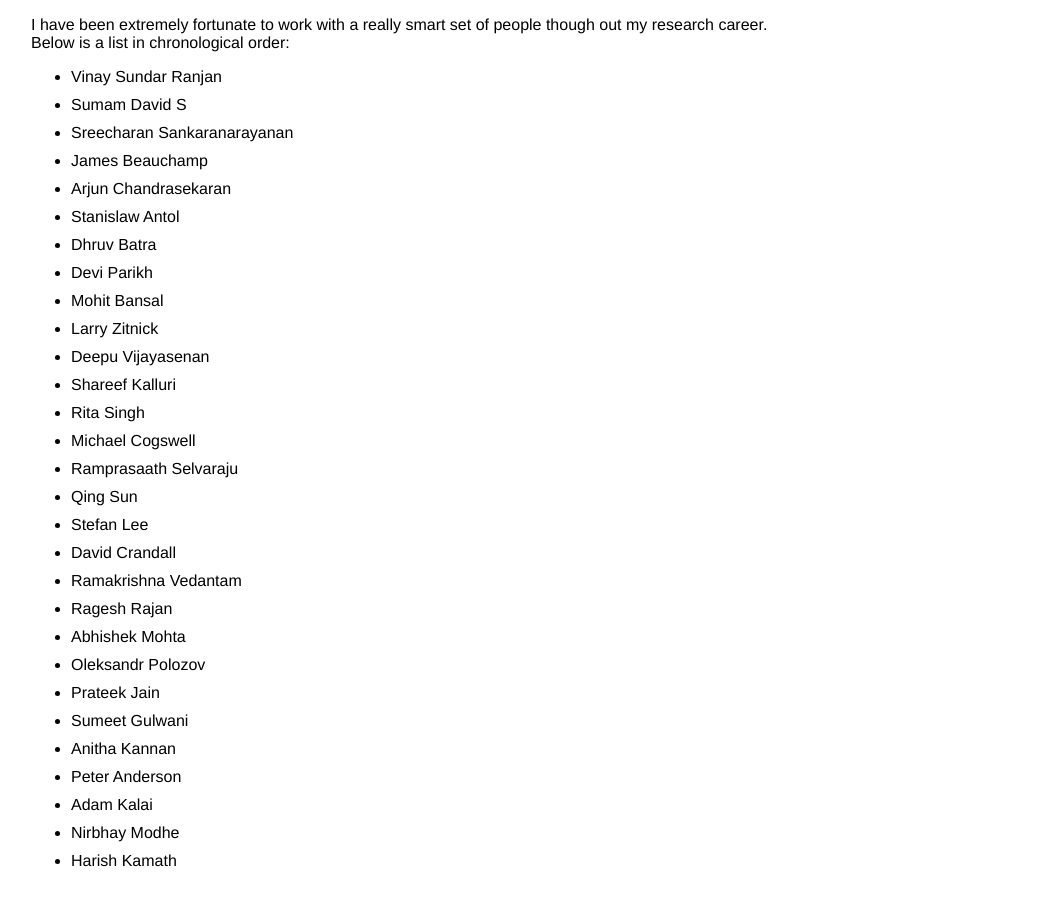
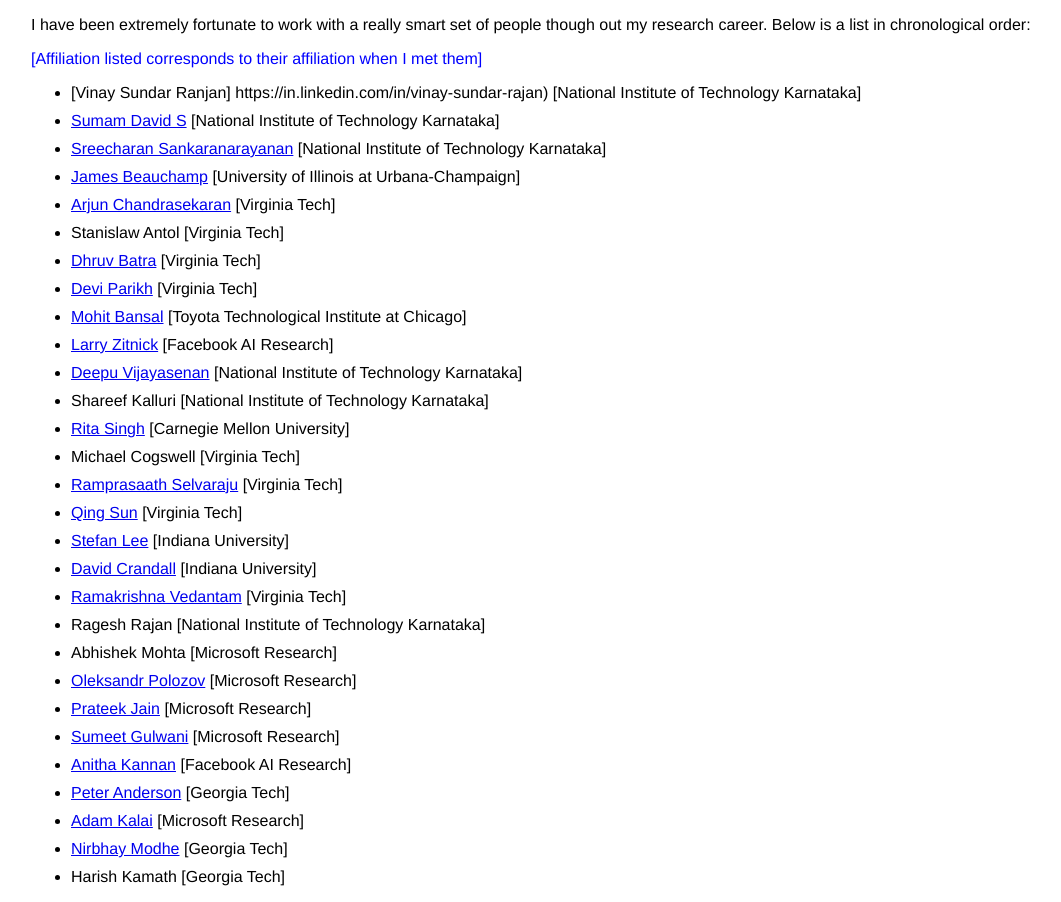
Before and after one commit to ashwinkalyan/ashwinkalyan.github.io, a Jekyll site: the page built from collaborators.md, in a window 1280 px wide. Shown: the whole page, without its empty margins (17-1078 px from the left). Built offline with Jekyll 4.4.1, drawn with Linux system fonts in a browser that asks for light colours.

Commit message:
collabedits

```diff
--- a/collaborators.md
+++ b/collaborators.md
@@ -2,35 +2,35 @@
 layout: page
 permalink: /collaborators/
 ---
-I have been extremely fortunate to work with a really smart set of people though out my research career. <br>
-Below is a list in chronological order:
+I have been extremely fortunate to work with a really smart set of people though out my research career. Below is a list in chronological order: <br>
+<p style="color:blue;">[Affiliation listed corresponds to their affiliation when I met them]</p>
 
-- Vinay Sundar Ranjan
-- Sumam David S
-- Sreecharan Sankaranarayanan
-- James Beauchamp
-- Arjun Chandrasekaran
-- Stanislaw Antol
-- Dhruv Batra
-- Devi Parikh
-- Mohit Bansal
-- Larry Zitnick
-- Deepu Vijayasenan
-- Shareef Kalluri
-- Rita Singh
-- Michael Cogswell
-- Ramprasaath Selvaraju
-- Qing Sun
-- Stefan Lee
-- David Crandall
-- Ramakrishna Vedantam
-- Ragesh Rajan
-- Abhishek Mohta
-- Oleksandr Polozov
-- Prateek Jain
-- Sumeet Gulwani
-- Anitha Kannan
-- Peter Anderson
-- Adam Kalai
-- Nirbhay Modhe
-- Harish Kamath
+- [Vinay Sundar Ranjan] https://in.linkedin.com/in/vinay-sundar-rajan) [National Institute of Technology Karnataka]
+- [Sumam David S](https://sumam.nitk.ac.in/) [National Institute of Technology Karnataka]
+- [Sreecharan Sankaranarayanan](https://scholar.google.com/citations?user=pOmrGuQAAAAJ&hl=en) [National Institute of Technology Karnataka]
+- [James Beauchamp](http://cmp.music.illinois.edu/beaucham/) [University of Illinois at Urbana-Champaign]
+- [Arjun Chandrasekaran](https://www.is.mpg.de/person/achandrasekaran) [Virginia Tech]
+- Stanislaw Antol [Virginia Tech]
+- [Dhruv Batra](https://www.cc.gatech.edu/~dbatra/) [Virginia Tech]
+- [Devi Parikh](https://www.cc.gatech.edu/~parikh/) [Virginia Tech]
+- [Mohit Bansal](https://www.cs.unc.edu/~mbansal/) [Toyota Technological Institute at Chicago]
+- [Larry Zitnick](http://larryzitnick.org/) [Facebook AI Research]
+- [Deepu Vijayasenan](https://scholar.google.com/citations?user=al4jnogAAAAJ&hl=en) [National Institute of Technology Karnataka]
+- Shareef Kalluri [National Institute of Technology Karnataka]
+- [Rita Singh](http://mlsp.cs.cmu.edu/people/rsingh/index.html) [Carnegie Mellon University]
+- Michael Cogswell [Virginia Tech]
+- [Ramprasaath Selvaraju](https://mcogswell.io/) [Virginia Tech]
+- [Qing Sun](https://www.linkedin.com/in/qing-sun-2524a865) [Virginia Tech]
+- [Stefan Lee](https://web.engr.oregonstate.edu/~leestef/) [Indiana University]
+- [David Crandall](https://homes.luddy.indiana.edu/djcran/) [Indiana University]
+- [Ramakrishna Vedantam](http://vrama91.github.io/) [Virginia Tech]
+- Ragesh Rajan [National Institute of Technology Karnataka]
+- Abhishek Mohta [Microsoft Research]
+- [Oleksandr Polozov](https://alexpolozov.com/) [Microsoft Research]
+- [Prateek Jain](https://www.prateekjain.org/) [Microsoft Research]
+- [Sumeet Gulwani](https://www.microsoft.com/en-us/research/people/sumitg/) [Microsoft Research]
+- [Anitha Kannan](https://scholar.google.com/citations?user=eoBHpj4AAAAJ&hl=en) [Facebook AI Research]
+- [Peter Anderson](https://panderson.me/) [Georgia Tech]
+- [Adam Kalai](https://www.microsoft.com/en-us/research/people/adum/) [Microsoft Research]
+- [Nirbhay Modhe](https://nirbhayjm.github.io/) [Georgia Tech]
+- Harish Kamath [Georgia Tech]
```
